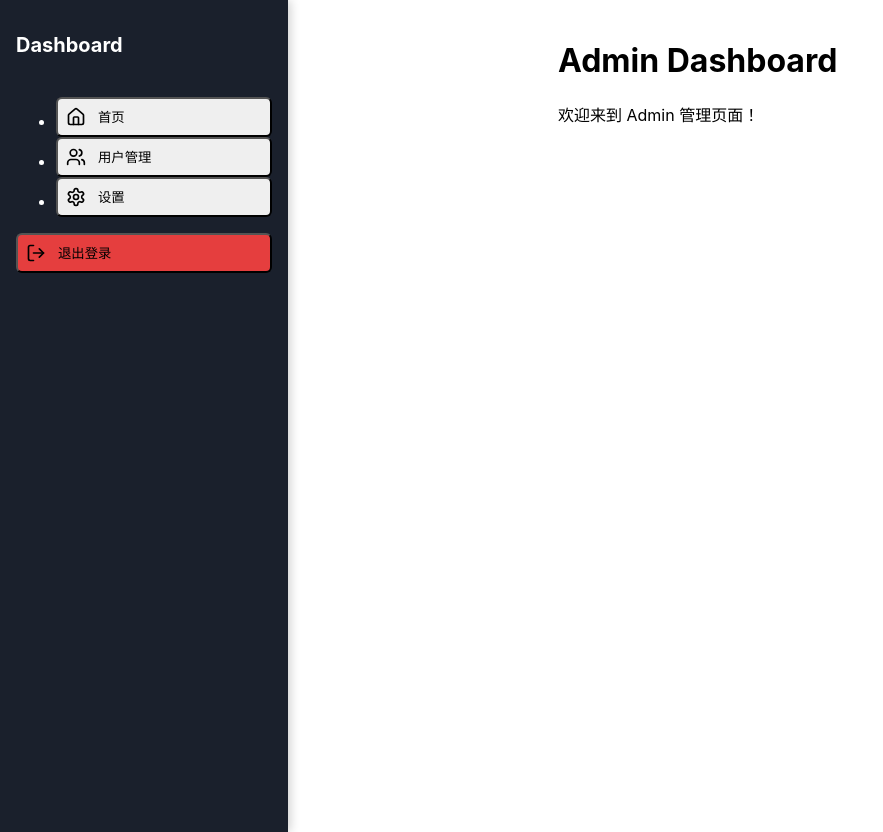
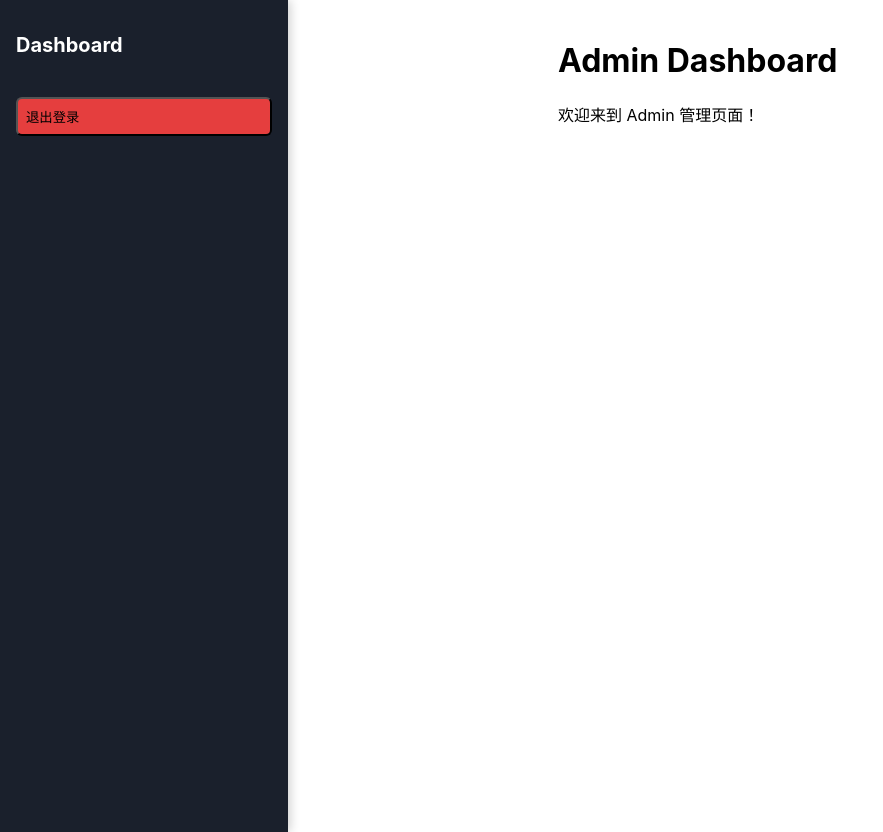
Before and after one commit to ztoswim/zero-to-one-system, a React (Create React App) app in the folder client/: page /admin in a window 1280 px wide. Shown: the whole page, without its empty margins (0-883 px from the left). Built offline with nearby package versions, Linux system fonts and the light colour scheme; sample sign-in values are in the browser's storage.

Commit message:
Update Sidebar.js

```diff
--- a/client/src/components/Sidebar.js
+++ b/client/src/components/Sidebar.js
@@ -1,11 +1,11 @@
 import { useNavigate } from "react-router-dom";
-import { LogOut, Home, Users, Settings, Briefcase } from "lucide-react";
+import { FaHome, FaUsers, FaCog, FaChalkboardTeacher, FaUserTie } from "react-icons/fa";
 import API_BASE_URL from "../api/apiConfig"; // 统一 API 地址
 import "../styles/Sidebar.css";
 
 const Sidebar = () => {
   const navigate = useNavigate();
-  const role = localStorage.getItem("role"); // 获取用户角色
+  const role = localStorage.getItem("role");
 
   const handleLogout = async () => {
     try {
@@ -23,12 +23,13 @@ const Sidebar = () => {
     }
   };
 
-  // 定义不同角色的菜单项
+  // 根据用户角色定义不同的菜单项
   const menuItems = [
-    { role: ["boss", "admin", "coach", "customer"], label: "首页", path: `/${role}-dashboard`, icon: <Home size={20} /> },
-    { role: ["boss", "admin"], label: "用户管理", path: "/users", icon: <Users size={20} /> },
-    { role: ["boss"], label: "员工管理", path: "/staff", icon: <Briefcase size={20} /> },
-    { role: ["boss", "admin", "coach"], label: "设置", path: "/settings", icon: <Settings size={20} /> },
+    { role: ["boss", "admin", "coach", "customer"], label: "首页", icon: <FaHome className="sidebar-icon" />, path: `/${role}-dashboard` },
+    { role: ["boss", "admin"], label: "用户管理", icon: <FaUsers className="sidebar-icon" />, path: "/users" },
+    { role: ["boss", "admin", "coach"], label: "课程管理", icon: <FaChalkboardTeacher className="sidebar-icon" />, path: "/courses" },
+    { role: ["boss"], label: "员工管理", icon: <FaUserTie className="sidebar-icon" />, path: "/staff" },
+    { role: ["boss", "admin", "coach", "customer"], label: "设置", icon: <FaCog className="sidebar-icon" />, path: "/settings" },
   ];
 
   return (
@@ -36,19 +37,19 @@ const Sidebar = () => {
       <h2 className="sidebar-title">Dashboard</h2>
       <nav className="sidebar-nav">
         <ul>
-          {menuItems
-            .filter(item => item.role.includes(role))
-            .map((item, index) => (
-              <li key={index}>
-                <button className="sidebar-button" onClick={() => navigate(item.path)}>
-                  {item.icon} {item.label}
+          {menuItems.map(({ role, label, icon, path }) =>
+            role.includes(role) ? (
+              <li key={path}>
+                <button className="sidebar-button" onClick={() => navigate(path)}>
+                  {icon} {label}
                 </button>
               </li>
-            ))}
+            ) : null
+          )}
         </ul>
       </nav>
       <button className="sidebar-logout" onClick={handleLogout}>
-        <LogOut size={20} /> 退出登录
+        退出登录
       </button>
     </aside>
   );
```
